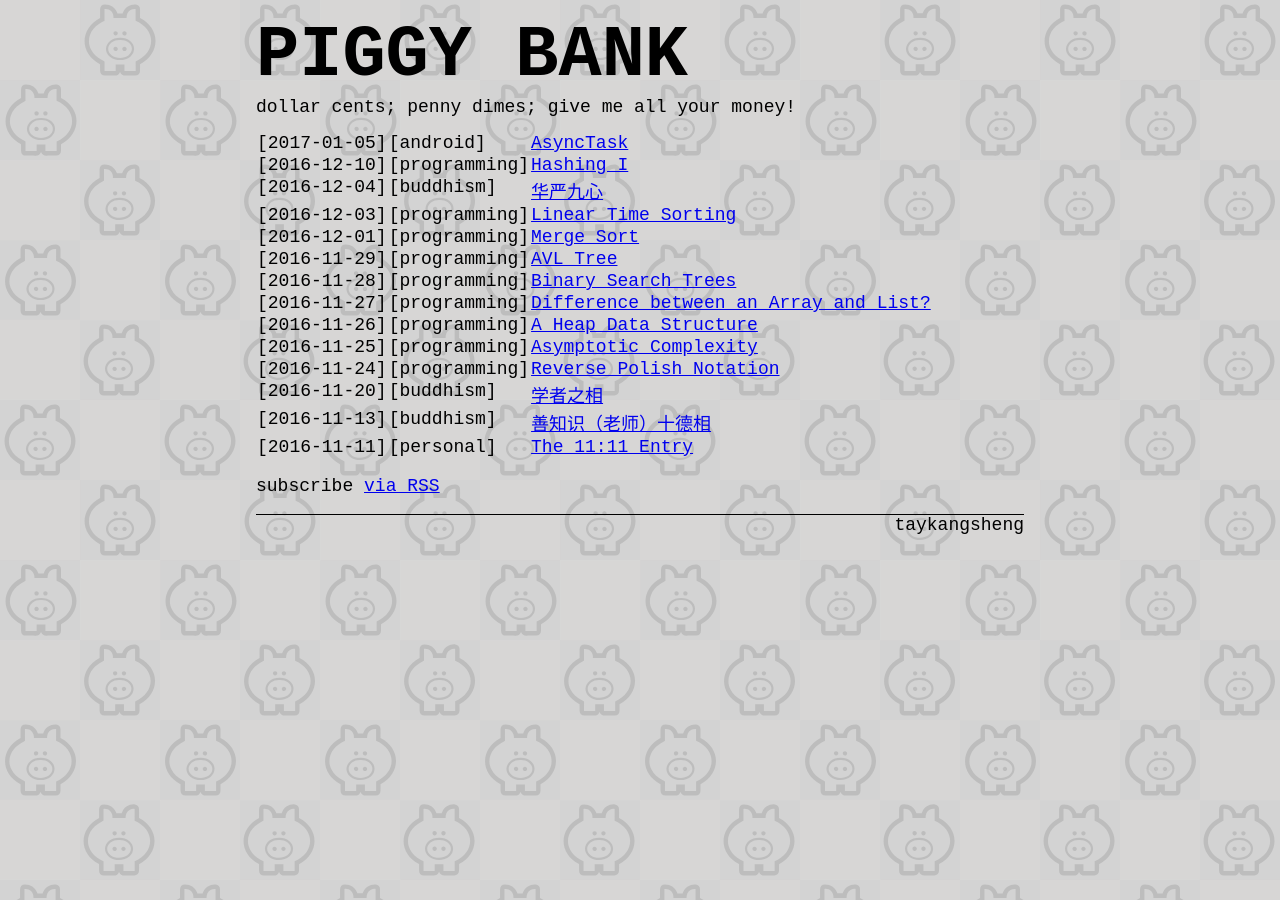
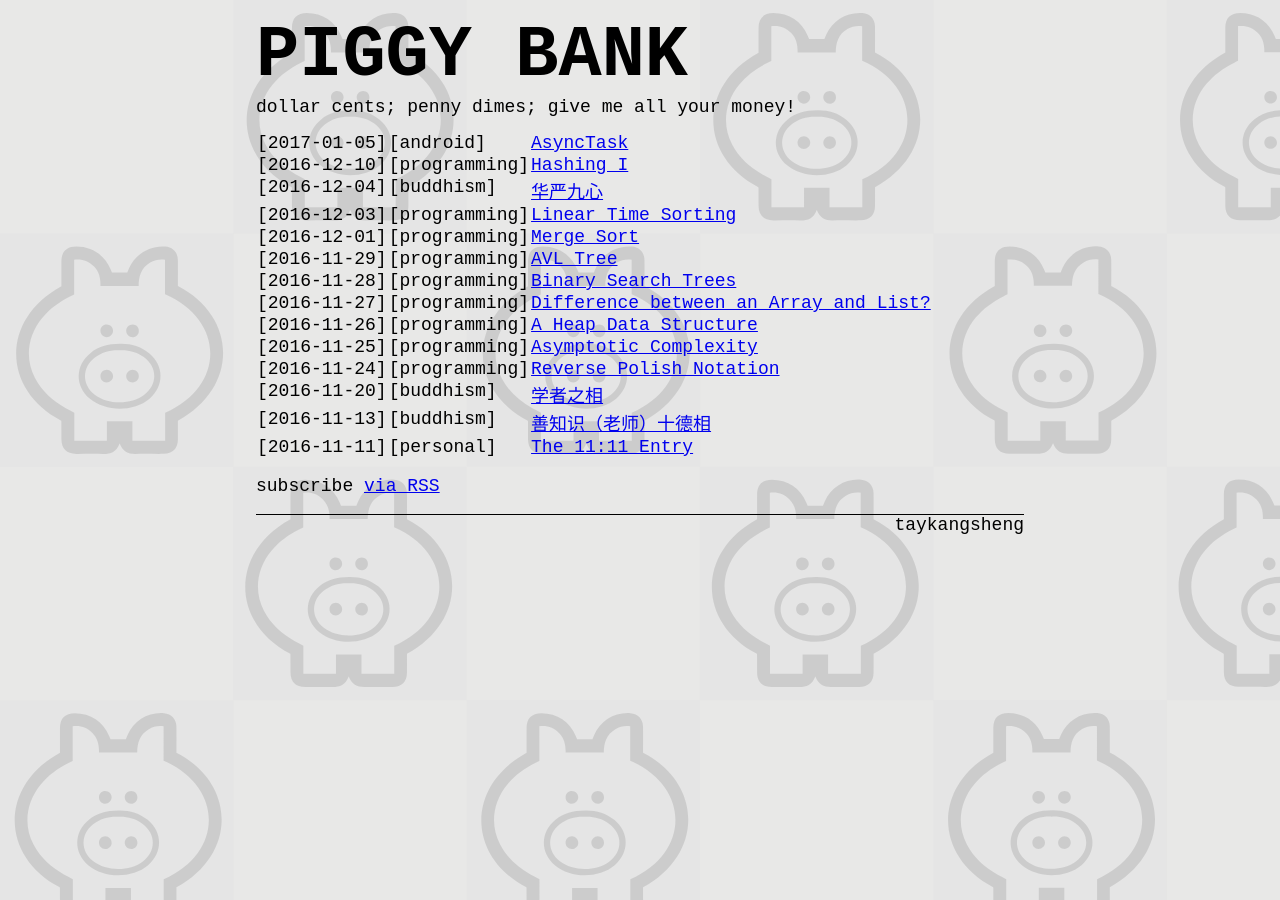
Before and after one commit to TayKangSheng/piggy-bank, a Jekyll site: the page built from index.md, in a window 1280 px wide. Built offline with Jekyll 4.4.1, drawn with Linux system fonts in a browser that asks for light colours.

Commit message:
switch background colour and background image size

```diff
--- a/_sass/piggy-bank.scss
+++ b/_sass/piggy-bank.scss
@@ -38,9 +38,9 @@ body {
     font-size: $base-font-size;
 
     /* Background Image configurations */
-    background-color: rgb(211, 211, 211);
+    background-color: rgba(0, 0, 0, 0.1);
     background-image: url('piggy-bank-background.svg');
-    background-size: 480px auto;
+    background-size: ($screen-size-mobile * 2) auto;
 }
 
 .site-header {
```
